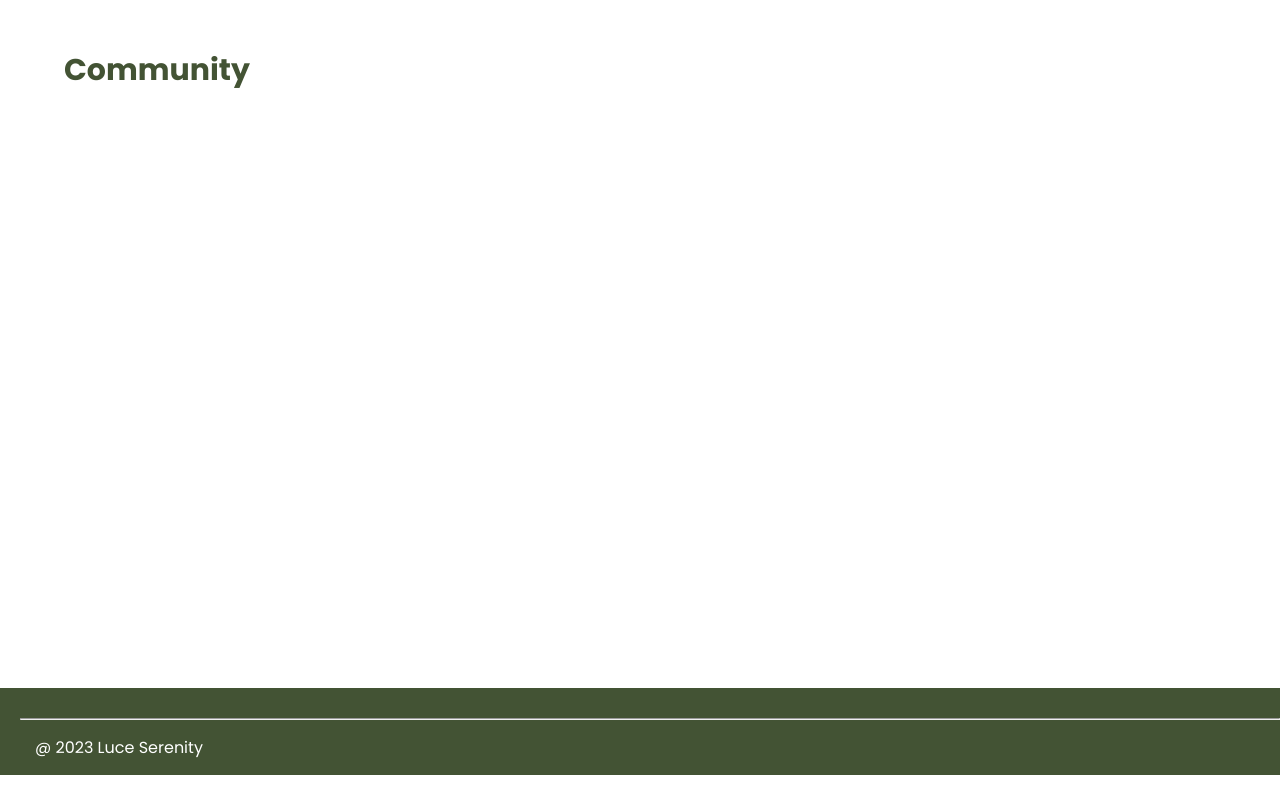
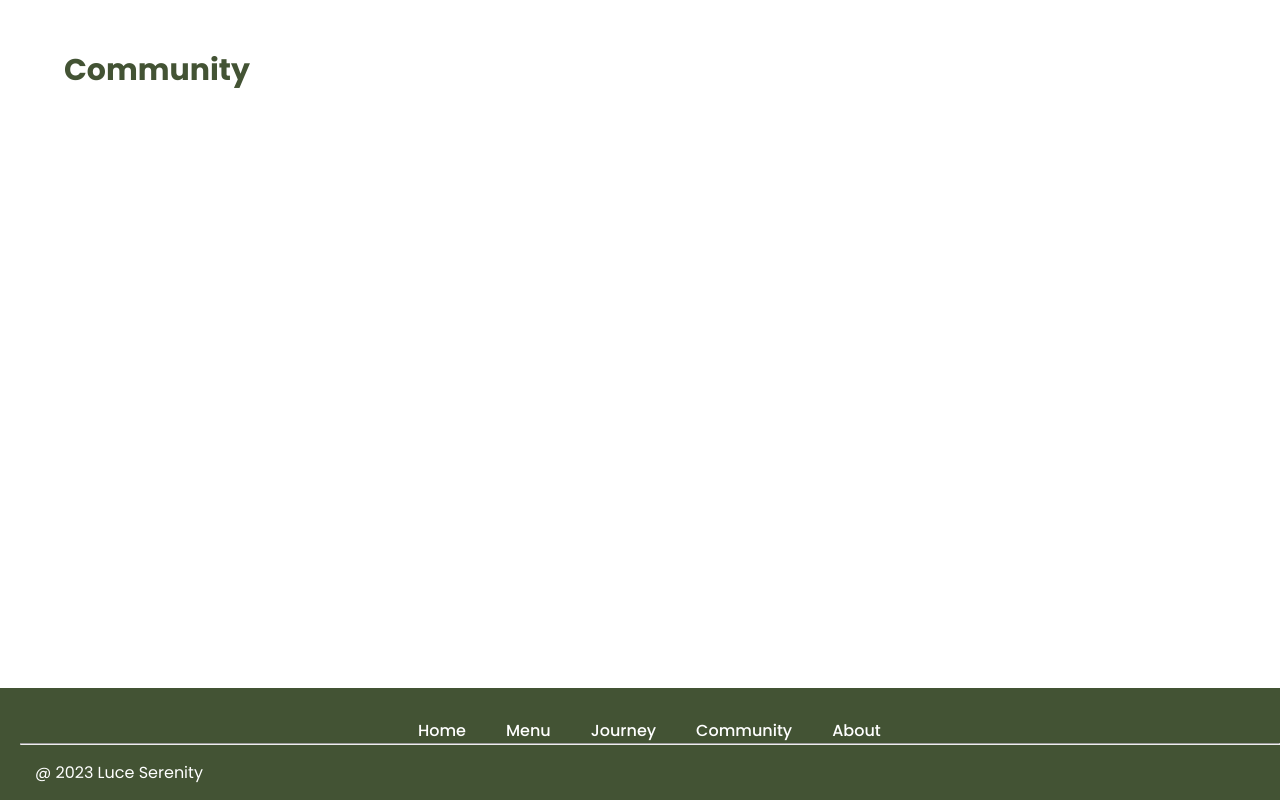
Before and after one commit to Salmarida/projects_macroo, a plain HTML site: page home-login.html in a window 1280 px wide. Shown: the part 1792-2592 px from the top of the page. Before the commit the page ends 2567 px from the top, so only its background shows below. Drawn offline with nearby package versions, Linux system fonts and the light colour scheme.

Commit message:
Website_Calorifi

```diff
--- a/home-login.html
+++ b/home-login.html
@@ -7,9 +7,6 @@
     <!--- link to css --->
     <link rel="stylesheet" href="style3.css" />
     <!--- box icons --->
-    <link
-      rel="stylesheet"
-      href="https://cdn.jsdelivr.net/npm/boxicons@latest/css/boxicons.min.css" />
   </head>
   <body>
     <!--- navbar --->
@@ -24,14 +21,18 @@
         <li><a href="#">Community</a></li>
         <li><a href="about us.html">About</a></li>
       </ul>
-        <svg
+      <svg
         xmlns="http://www.w3.org/2000/svg"
-        height="2em"
-        viewBox="0 0 512 512">
+        width="35"
+        height="30"
+        fill="currentColor"
+        class="bi bi-person-circle"
+        viewBox="0 0 16 16">
+        <path d="M11 6a3 3 0 1 1-6 0 3 3 0 0 1 6 0z" />
         <path
-          d="M399 384.2C376.9 345.8 335.4 320 288 320H224c-47.4 0-88.9 25.8-111 64.2c35.2 39.2 86.2 63.8 143 63.8s107.8-24.7 143-63.8zM0 256a256 256 0 1 1 512 0A256 256 0 1 1 0 256zm256 16a72 72 0 1 0 0-144 72 72 0 1 0 0 144z" />
+          fill-rule="evenodd"
+          d="M0 8a8 8 0 1 1 16 0A8 8 0 0 1 0 8zm8-7a7 7 0 0 0-5.468 11.37C3.242 11.226 4.805 10 8 10s4.757 1.225 5.468 2.37A7 7 0 0 0 8 1z" />
       </svg>
-    </>
     </header>
 
     <!--- Home --->
@@ -107,7 +108,6 @@
           <div class="small_card">
             <i class="fa-solid fa-heart"></i>
           </div>
-
         </div>
 
         <div class="menu_card">
@@ -123,7 +123,6 @@
           <div class="small_card">
             <i class="fa-solid fa-heart"></i>
           </div>
-
         </div>
 
         <div class="menu_card">
@@ -136,12 +135,9 @@
             <p>0 Food</p>
           </div>
 
-
-
           <div class="small_card">
             <i class="fa-solid fa-heart"></i>
           </div>
-
         </div>
 
         <div class="menu_card">
@@ -157,21 +153,23 @@
           <div class="small_card">
             <i class="fa-solid fa-heart"></i>
           </div>
-
         </div>
-
       </div>
     </div>
 
     <div class="community" id="community">
       <span>Community</span>
-
-
-
     </div>
 
     <footer>
-      <hr>
+      <ul class="nav-footer">
+        <li><a href="home.html">Home</a></li>
+        <li><a href="#">Menu</a></li>
+        <li><a href="#">Journey</a></li>
+        <li><a href="#">Community</a></li>
+        <li><a href="about us.html">About</a></li>
+      </ul>
+      <hr />
       <p class="end">@ 2023 Luce Serenity</p>
     </footer>
     <!--- link js--->
--- a/style1.css
+++ b/style1.css
@@ -54,7 +54,11 @@ header {
   font-weight: 500;
 }
 .navbar a:hover {
-  color: blanchedalmond;
+  color: white;
+}
+
+svg:hover {
+  color: #f3f5f1;
 }
 
 #menu-icon {
@@ -199,6 +203,19 @@ footer {
   padding: 30px 0 0 20px;
   background: #435334;
 }
+.nav-footer {
+  display: flex;
+  margin-left: 30%;
+}
+.nav-footer a {
+  font-size: 1rem;
+  padding: 10px 20px;
+  color: white;
+  font-weight: 500;
+}
+.nav-footer a:hover {
+  color: #CEDEBD;
+}
 footer .end{
   display: flex;
   justify-content: left;
--- a/style2.css
+++ b/style2.css
@@ -45,6 +45,7 @@ header {
 
 .navbar {
   display: flex;
+  margin-left: 35%;
 }
 .navbar a {
   font-size: 1rem;
@@ -53,9 +54,12 @@ header {
   font-weight: 500;
 }
 .navbar a:hover {
-  color: blanchedalmond;
+  color: white;
 }
 
+svg:hover {
+  color: #f3f5f1;
+}
 #menu-icon {
   font-size: 24px;
   cursor: pointer;
@@ -149,6 +153,19 @@ footer {
   padding: 30px 0 0 20px;
   background: #435334;
 }
+.nav-footer {
+  display: flex;
+  margin-left: 30%;
+}
+.nav-footer a {
+  font-size: 1rem;
+  padding: 10px 20px;
+  color: white;
+  font-weight: 500;
+}
+.nav-footer a:hover {
+  color: #CEDEBD;
+}
 footer .end{
   display: flex;
   justify-content: left;
--- a/style3.css
+++ b/style3.css
@@ -45,7 +45,7 @@ header {
 
 .navbar {
   display: flex;
-  margin-left: 30%;
+  margin-left: 35%;
 }
 .navbar a {
   font-size: 1rem;
@@ -54,7 +54,11 @@ header {
   font-weight: 500;
 }
 .navbar a:hover {
-  color: blanchedalmond;
+  color: white;
+}
+
+svg:hover {
+  color: #f3f5f1;
 }
 
 
@@ -280,6 +284,19 @@ footer {
   padding: 30px 0 0 20px;
   background: #435334;
 }
+.nav-footer {
+  display: flex;
+  margin-left: 30%;
+}
+.nav-footer a {
+  font-size: 1rem;
+  padding: 10px 20px;
+  color: white;
+  font-weight: 500;
+}
+.nav-footer a:hover {
+  color: #CEDEBD;
+}
 footer .end{
   display: flex;
   justify-content: left;
```
Also changed, not shown: about us.html (+19 -0 lines), home.html (+19 -0 lines).
